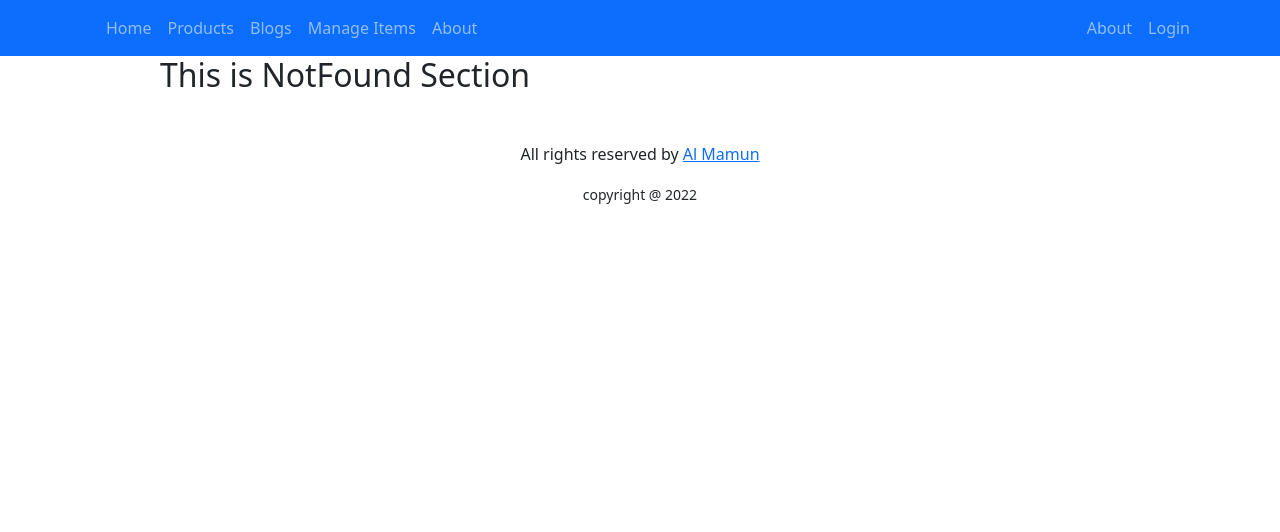
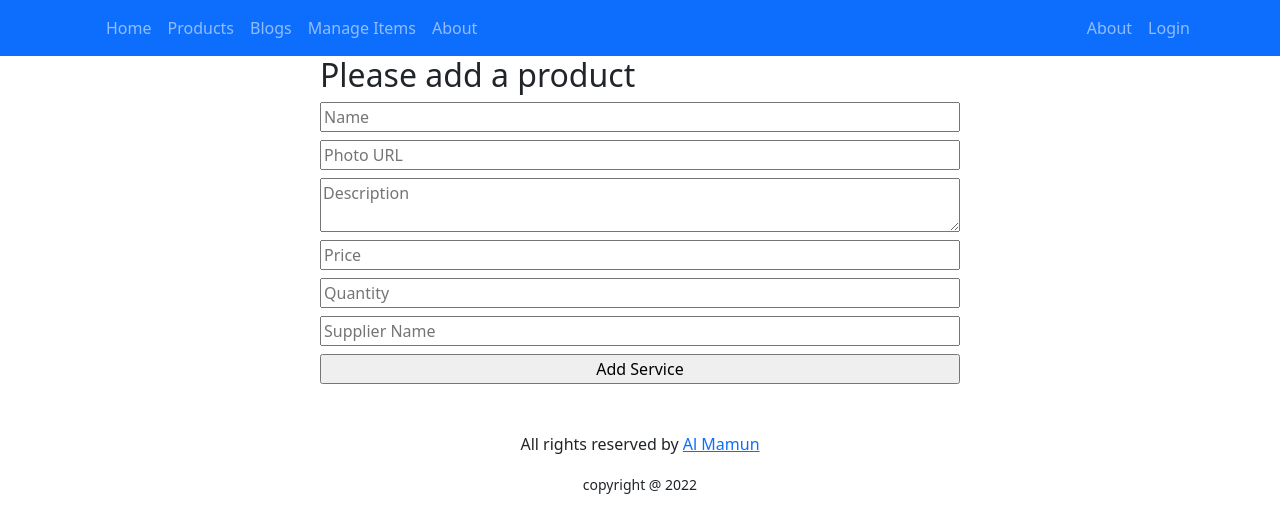
Before and after one commit to Mamun-NSU/motor-bike-bazaar, a React (Create React App) app: page /Addproduct in a window 1280 px wide. Shown: the top 532 px of the page. Built offline with nearby package versions, Linux system fonts and the light colour scheme; no server answers.

Commit message:
Add product created successfully

```diff
--- a/package.json
+++ b/package.json
@@ -12,6 +12,7 @@
     "react-bootstrap": "^2.3.1",
     "react-dom": "^18.1.0",
     "react-firebase-hooks": "^5.0.3",
+    "react-hook-form": "^7.30.0",
     "react-router-dom": "^6.3.0",
     "react-scripts": "^5.0.1",
     "web-vitals": "^2.1.4"
--- a/src/App.js
+++ b/src/App.js
@@ -28,7 +28,7 @@ function App() {
         ></Route>
         <Route path="/about" element={<About></About>} />
         <Route path="/checkout" element={<Checkout></Checkout>}></Route>
-        <Route path="/addservice" element={<AddProduct></AddProduct>}></Route>
+        <Route path="/Addproduct" element={<AddProduct></AddProduct>}></Route>
         <Route
           path="/manage"
           element={<ManageProducts></ManageProducts>}
--- a/src/components/AddProduct/AddProduct.js
+++ b/src/components/AddProduct/AddProduct.js
@@ -1,9 +1,64 @@
 import React from "react";
-import "./AddProduct.css";
+import { useForm } from "react-hook-form";
+
 const AddProduct = () => {
+  const { register, handleSubmit } = useForm();
+
+  const onSubmit = (data) => {
+    console.log(data);
+    const url = `http://localhost:5000/products`;
+    fetch(url, {
+      method: "POST",
+      headers: {
+        "content-type": "application/json",
+      },
+      body: JSON.stringify(data),
+    })
+      .then((res) => res.json())
+      .then((result) => {
+        console.log(result);
+      });
+  };
+
   return (
-    <div className="w-75 mx-auto">
-      <h2>This is AddProduct Section</h2>
+    <div className="w-50 mx-auto">
+      <h2>Please add a product</h2>
+      <form className="d-flex flex-column" onSubmit={handleSubmit(onSubmit)}>
+        <input
+          className="mb-2"
+          placeholder="Name"
+          {...register("name", { required: true, maxLength: 40 })}
+        />
+        <input
+          className="mb-2"
+          placeholder="Photo URL"
+          type="text"
+          {...register("image")}
+        />
+        <textarea
+          className="mb-2"
+          placeholder="Description"
+          {...register("about")}
+        />
+        <input
+          className="mb-2"
+          placeholder="Price"
+          type="number"
+          {...register("price")}
+        />
+        <input
+          className="mb-2"
+          placeholder="Quantity"
+          type="number"
+          {...register("quantity")}
+        />
+        <input
+          className="mb-2"
+          placeholder="Supplier Name"
+          {...register("supplier_name", { required: true, maxLength: 40 })}
+        />
+        <input type="submit" value="Add Service" />
+      </form>
     </div>
   );
 };
```
Also changed, not shown: 1 other file (tests, documents, lock files or other folders).
